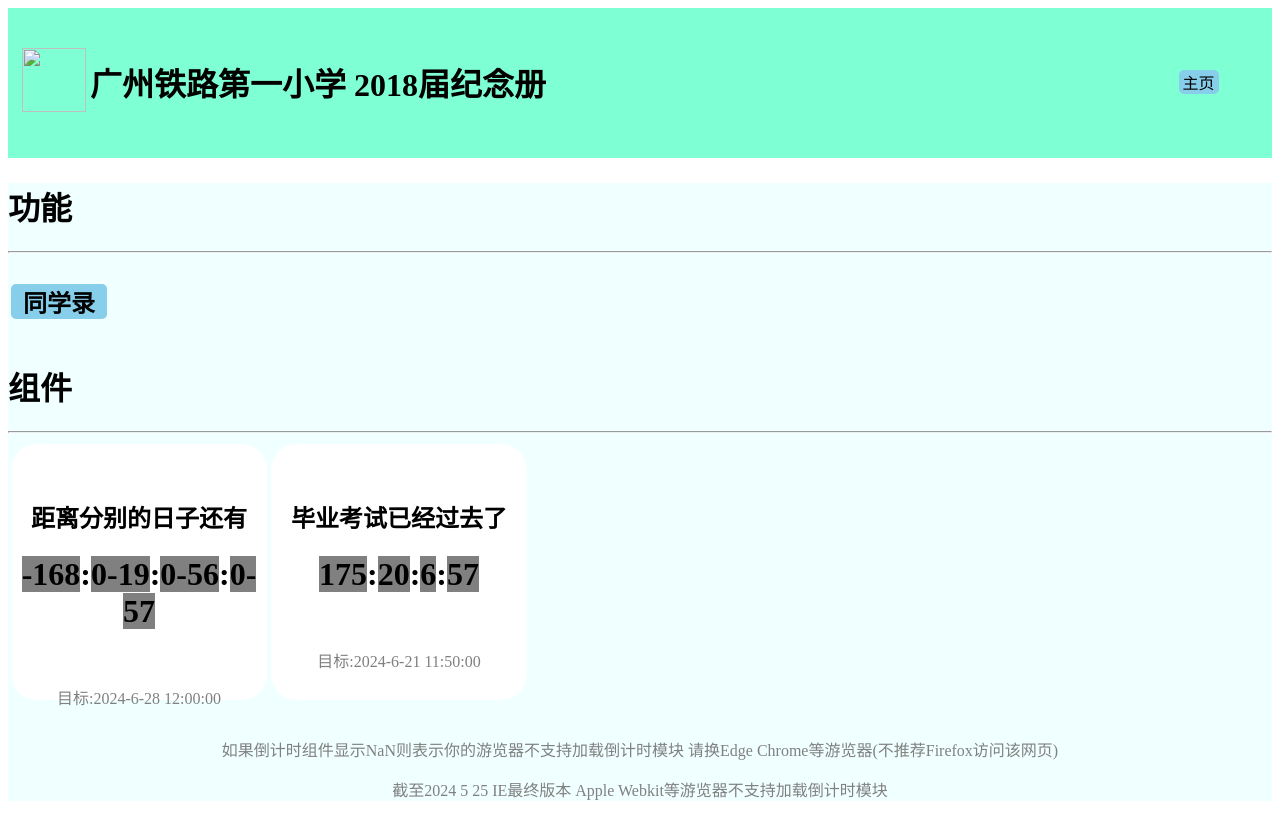
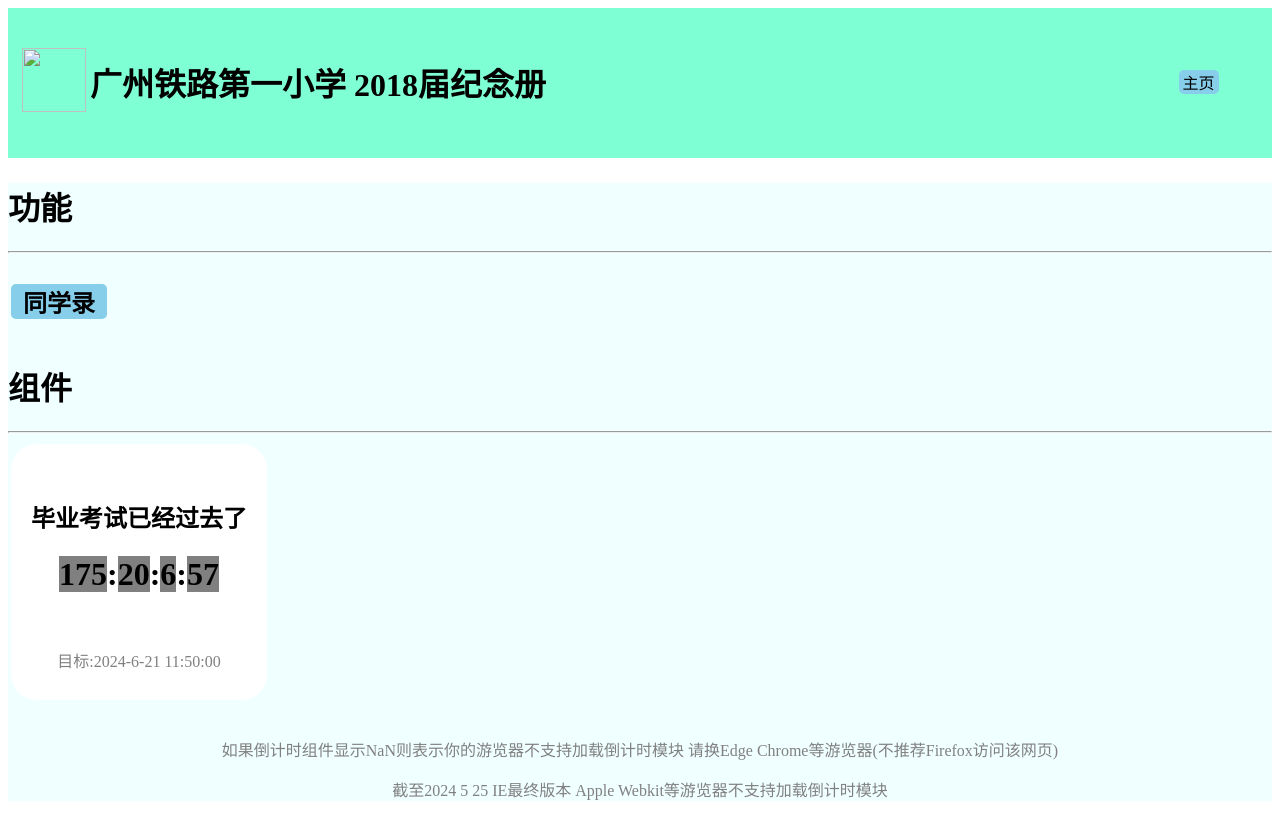
Before and after one commit to gtyx2018-4c/v2024-12, a plain HTML site: page index.html in a window 1280 px wide. Drawn offline with Linux system fonts and the light colour scheme; a web font is replaced by a local one.

Commit message:
remove once

```diff
--- a/index.html
+++ b/index.html
@@ -38,21 +38,21 @@
             <table>
                 <tbody>
                     <tr>
-                        <td>
+                        <!--<td>
                             <div class="zj-256" id="zj1">
                                 <br>
                                 <br>
                                 <p style="text-align: center;width: 100%;">
-                                <h2 style="text-align: center;"><!--&nbsp;&nbsp;-->距离分别的日子还有</h2>
+                                <h2 style="text-align: center;"><!-&nbsp;&nbsp;->距离分别的日子还有</h2>
                                 </p>
-                                <h1 style="text-align: center;"><!--&nbsp;&nbsp;&nbsp;--><span id="zj1-day" class="zj1-num"></span>:<span id="zj1-hour" class="zj1-num"></span>:<span id="zj1-min" class="zj1-num"></span>:<span id="zj1-sec" class="zj1-num"><span></h1>
+                                <h1 style="text-align: center;"><!-&nbsp;&nbsp;&nbsp;-><span id="zj1-day" class="zj1-num"></span>:<span id="zj1-hour" class="zj1-num"></span>:<span id="zj1-min" class="zj1-num"></span>:<span id="zj1-sec" class="zj1-num"><span></h1>
                                 <br>
                                 <p style="width: 100%;text-align: center;color: grey;">目标:2024-6-28 12:00:00</p>
                                 <script>
                                     setInterval(inSchoollimit,10);
                                 </script>
                             </div>
-                        </td>
+                        </td>-->
                         <td>
                             <div class="zj-256" id="zj2">
                                 <br>
```
